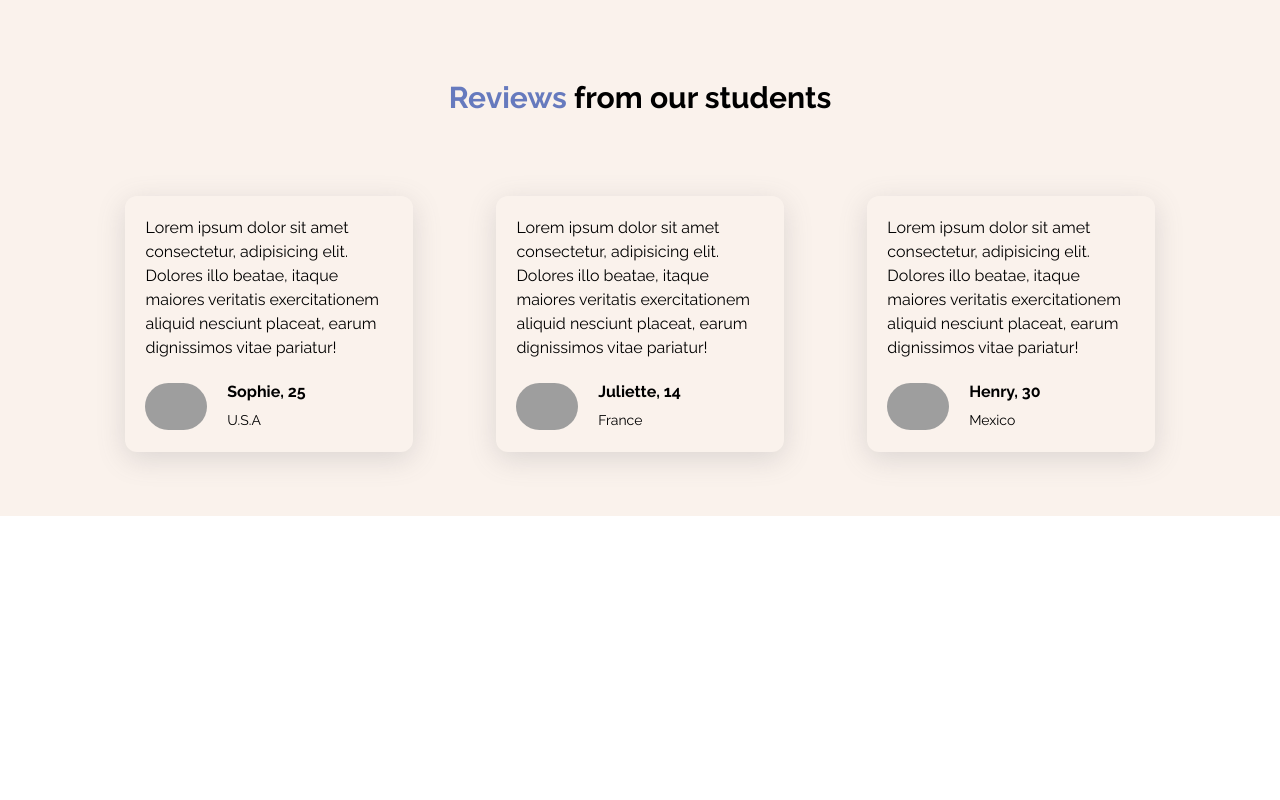
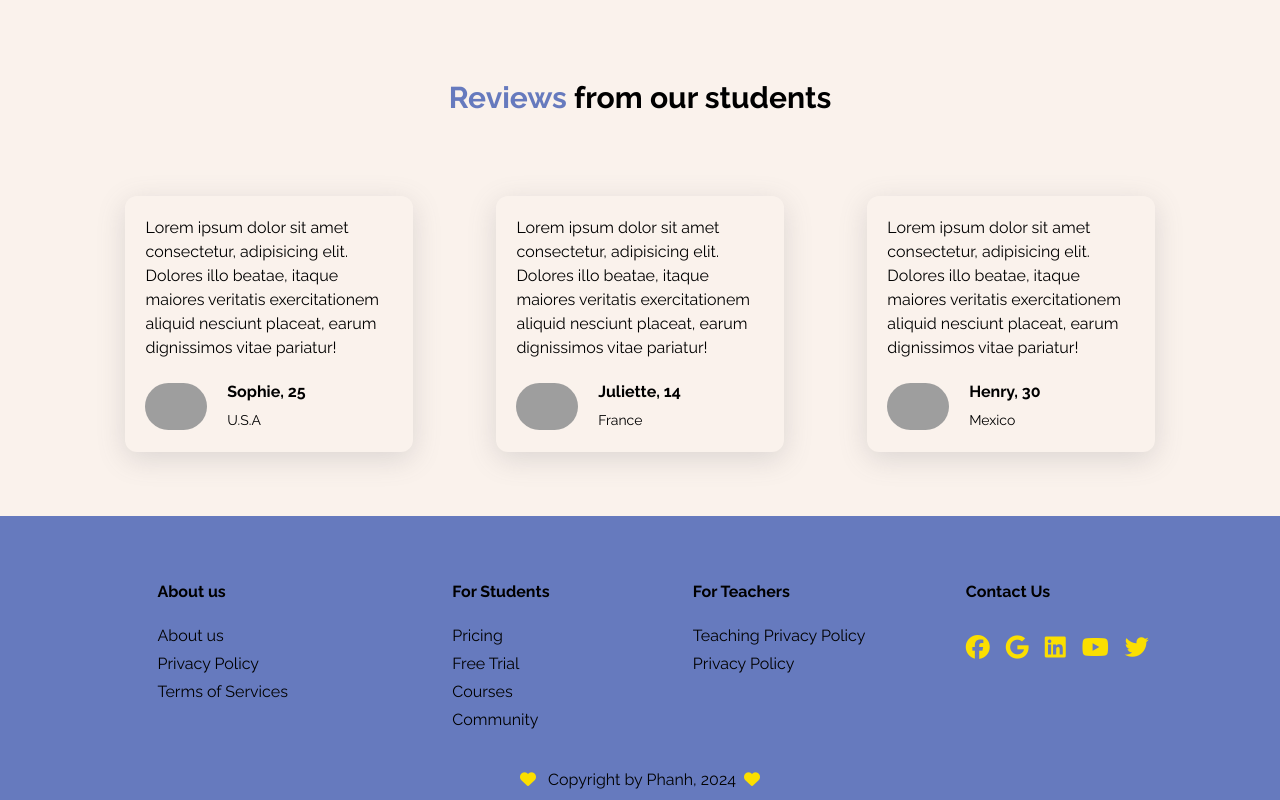
Before and after one commit to phanh247/learning-language-fe, a React (Create React App) app: page /login in a window 1280 px wide. Shown: the part 2713-3513 px from the top of the page. Before the commit the page ends 3229 px from the top, so only its background shows below. Built offline with nearby package versions, Linux system fonts and the light colour scheme; grey boxes are pictures that could not be loaded.

Commit message:
finish footer

```diff
--- a/src/components/landing-page/Footer.js
+++ b/src/components/landing-page/Footer.js
@@ -2,58 +2,87 @@ import React from 'react';
 
 const Footer = () => {
     return (
-        <div className='footer bg-[#667abe]'>
-            <div className="footer__container">
+        <div className='footer bg-[#667abe] px-[7%] py-[5%] relative'>
+            <div className="footer__container grid grid-cols-4 gap-x-3 justify-items-center text-left">
                 <div className="footer__item">
-                    <h4 className='footer__title'>About us</h4>
+                    <h4 className='footer__title font-bold mb-5'>About us</h4>
                     <ul className="footer-list">
-                        <li className="footer__list-item">
-                            About us
+                        <li className="footer__list-item mb-1">
+                            <a href="">About us</a>
                         </li>
-                        <li className="footer__list-item">
-                            Privacy Policy
+                        <li className="footer__list-item mb-1">
+                            <a href="">Privacy Policy</a>
                         </li>
-                        <li className="footer__list-item">
-                            Terms of Services
-                        </li>
-                        <li className="footer__list-item">
-
+                        <li className="footer__list-item mb-1">
+                            <a href="">Terms of Services</a>
                         </li>
                     </ul>
                 </div>
 
                 <div className="footer__item">
-                    <h4 className='footer__title'>For Students</h4>
+                    <h4 className='footer__title font-bold mb-5'>For Students</h4>
                     <ul className="footer-list">
-                        <li className="footer__list-item">
-                            Pricing
+                        <li className="footer__list-item mb-1">
+                            <a href="">Pricing</a>
                         </li>
-                        <li className="footer__list-item">
-                            Free Trial
+                        <li className="footer__list-item mb-1">
+                            <a href="">Free Trial</a>
                         </li>
-                        <li className="footer__list-item">
-                            Courses
+                        <li className="footer__list-item mb-1">
+                            <a href="">Courses</a>
                         </li>
-                        <li className="footer__list-item">
-                            Community
+                        <li className="footer__list-item mb-1">
+                            <a href="">Community</a>
                         </li>
                     </ul>
                 </div>
 
                 <div className="footer__item">
-                    <h4 className='footer__title'>For Teachers</h4>
+                    <h4 className='footer__title font-bold mb-5'>For Teachers</h4>
                     <ul className="footer-list">
-                        <li className="footer__list-item">
-                            Privacy Policy
+                        <li className="footer__list-item mb-1">
+                            <a href="">Teaching Privacy Policy</a>
                         </li>
-                        <li className="footer__list-item">
-                            Terms of Services
+                        <li className="footer__list-item mb-1">
+                            <a href="">Privacy Policy</a>
                         </li>
                     </ul>
                 </div>
+
                 <div className="footer__item">
+                    <h4 className='footer__title font-bold mb-5'>Contact Us</h4>
+                    <ul className="footer-list flex justify-between items-center text-2xl text-[#fbdf00]">
+                        <li className="footer__list-item mr-2">
+                            <a href="">
+                                <i class="fa-brands fa-facebook"></i>
+                            </a>
+                        </li>
+                        <li className="footer__list-item m-2">
+                            <a href="">
+                                <i class="fa-brands fa-google"></i>
+                            </a>
+                        </li>
+                        <li className="footer__list-item m-2">
+                            <a href="">
+                                <i class="fa-brands fa-linkedin"></i>
+                            </a>
+                        </li>
+                        <li className="footer__list-item m-2">
+                            <a href="">
+                                <i class="fa-brands fa-youtube"></i>
+                            </a>
+                        </li>
+                        <li className="footer__list-item ml-2">
+                            <a href="">
+                                <i class="fa-brands fa-twitter"></i>
+                            </a>
+                        </li>
+                    </ul>
+                </div>
+            </div>
 
-                </div>
+            <div className="footer__copyright-container absolute bottom-2 left-1/2 -translate-x-1/2">
+                <p className='footer__copyright'><i class="fa-solid fa-heart text-[#fbdf00] mr-2"></i> Copyright by Phanh, 2024<i class="fa-solid fa-heart text-[#fbdf00] ml-2"></i></p>
             </div>
         </div>
     );
--- a/src/components/landing-page/MainHomepage.js
+++ b/src/components/landing-page/MainHomepage.js
@@ -6,6 +6,7 @@ import PopularCourse from './PopularCourse';
 import Statistics from './Statistics';
 import Category from './Category';
 import Testimonial from './Testimonial';
+import Footer from './Footer';
 
 
 const MainHomepage = () => {
@@ -19,6 +20,7 @@ const MainHomepage = () => {
             <PopularCourse />
             <Category />
             <Testimonial />
+            <Footer />
         </div>
     );
 };
```
